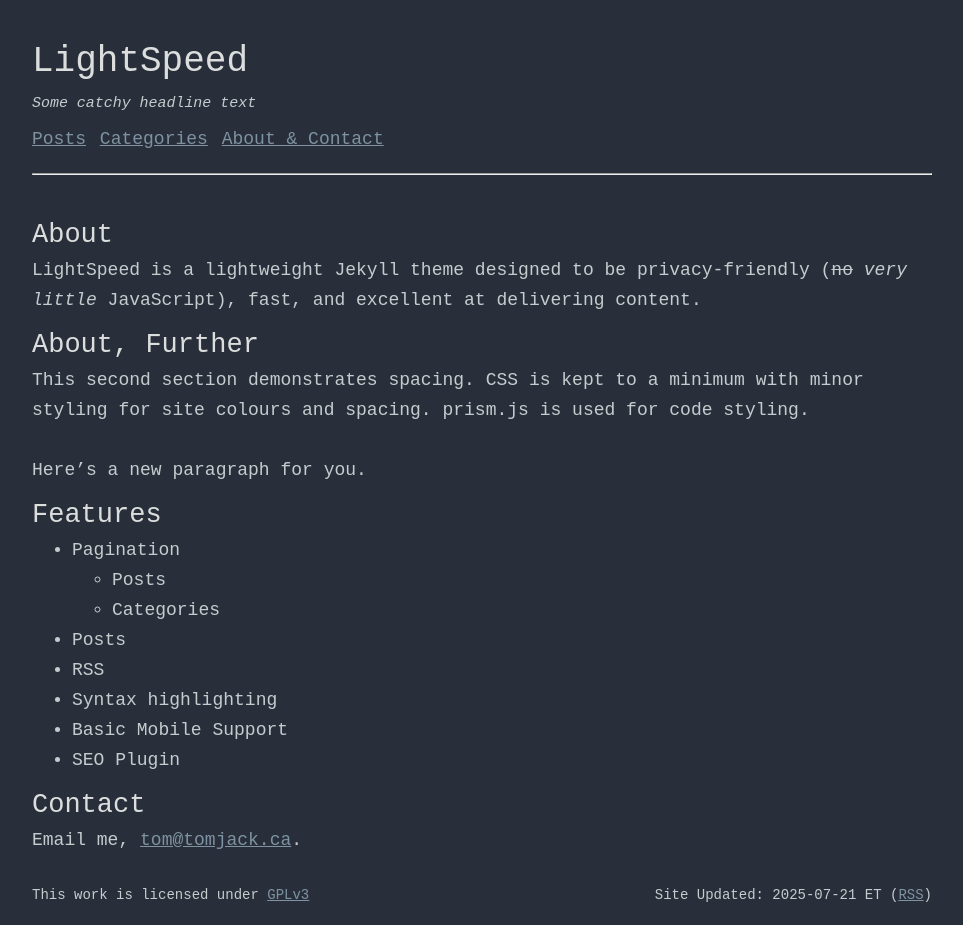
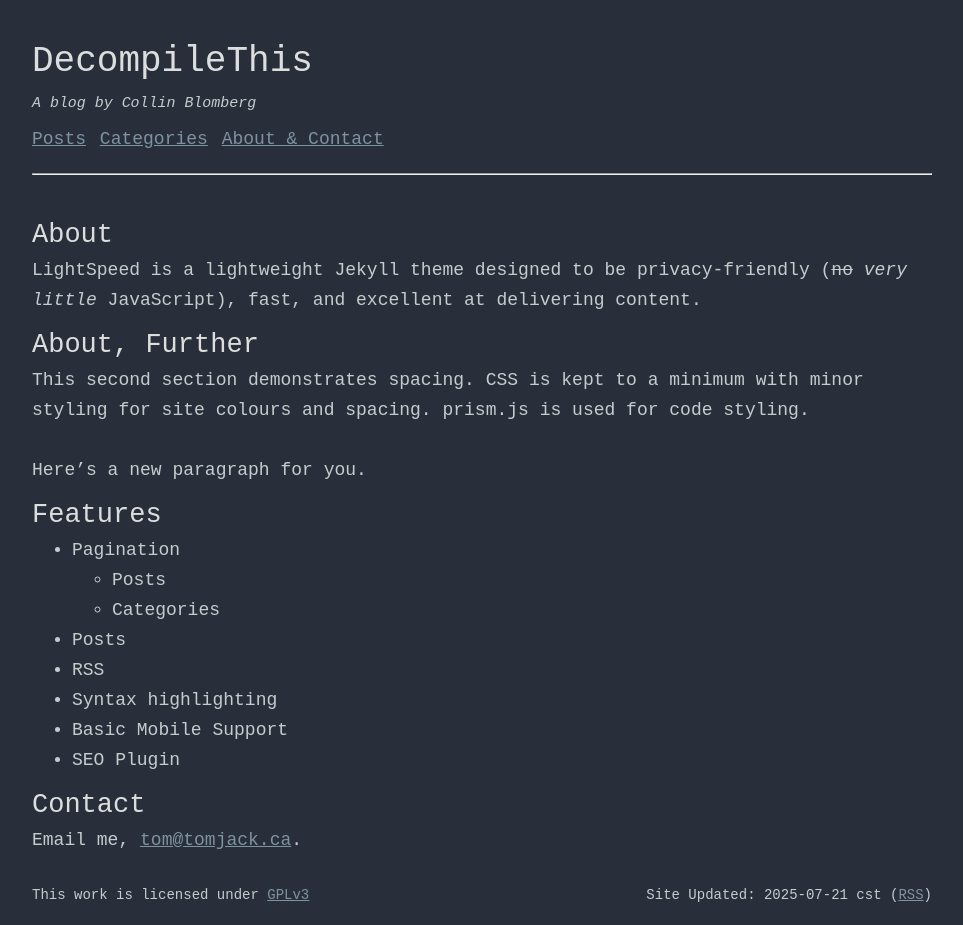
Before and after one commit to Wagonx/wagonx.github.io, a Jekyll site: the page built from index.md, in a window 1280 px wide. Shown: the whole page, without its empty margins (158-1121 px from the left). Built offline with Jekyll 4.4.1, drawn with Linux system fonts in a browser that asks for light colours.

Commit message:
Changed default config and header for site

```diff
--- a/_config.yml
+++ b/_config.yml
@@ -1,10 +1,10 @@
 # Site Specific Configuration
 name: LightSpeed
-description: A simple Jekyll theme
+description: A blog about everything
 url: https://example.com
-author: tajacks
-timezone: America/Toronto
-timezone_short: ET
+author: collinblomberg
+timezone: America/Central
+timezone_short: cst
 
 # Keywords
 keywords: ['seo', 'key', 'words']
--- a/_includes/header.html
+++ b/_includes/header.html
@@ -1,7 +1,7 @@
 <div class="header">
-    <h1>LightSpeed</h1>
+    <h1>DecompileThis</h1>
     <br>
-    <h5><i>Some catchy headline text</i></h5>
+    <h5><i>A blog by Collin Blomberg</i></h5>
     <br>
     {% include nav.html %}
     <hr>
```
